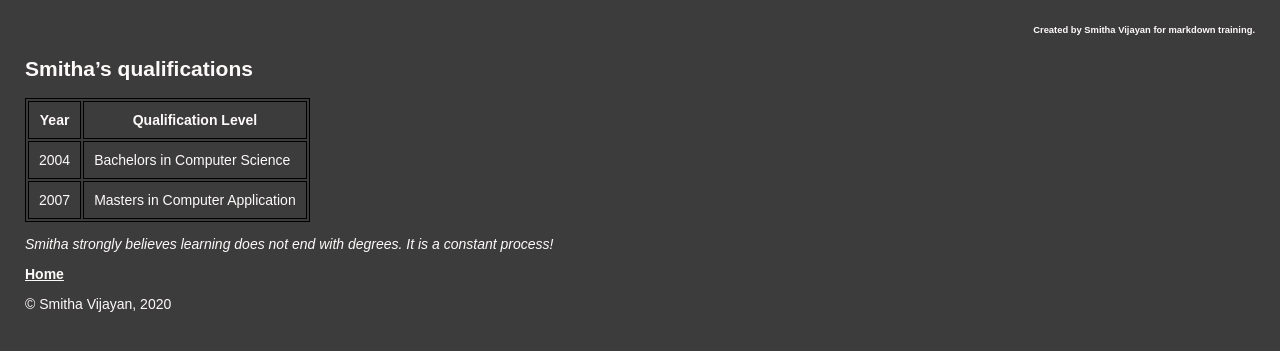
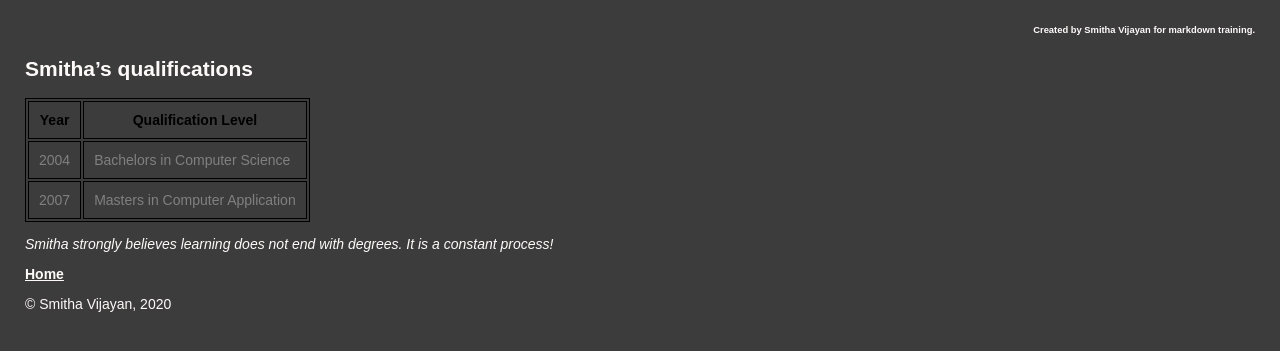
Before and after one commit to smithavijayan/meetmyhobbies, a Jekyll site: the page built from topics/qualification.md, in a window 1280 px wide. Shown: the top 351 px of the page. Built offline with Jekyll 4.4.1, drawn with Linux system fonts in a browser that asks for light colours; our own code applies the rules of GitHub Pages for plain Markdown files.

Commit message:
some trials with table style

```diff
--- a/_layouts/topictemplate.html
+++ b/_layouts/topictemplate.html
@@ -25,6 +25,8 @@ table, th, td {
 th, td {
   padding: 10px;
 }
+thead {color: black;}
+tbody {color: gray;}
 </style>
 </head>
   <body>
```
